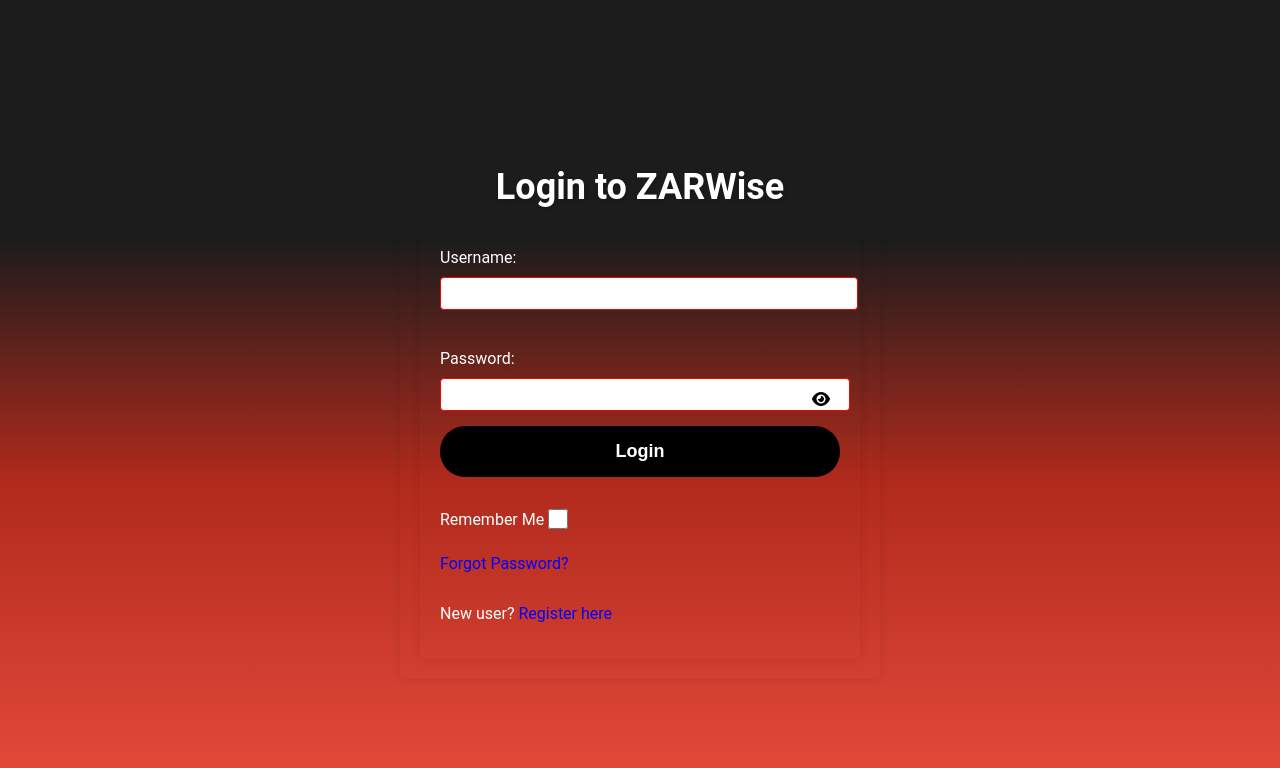
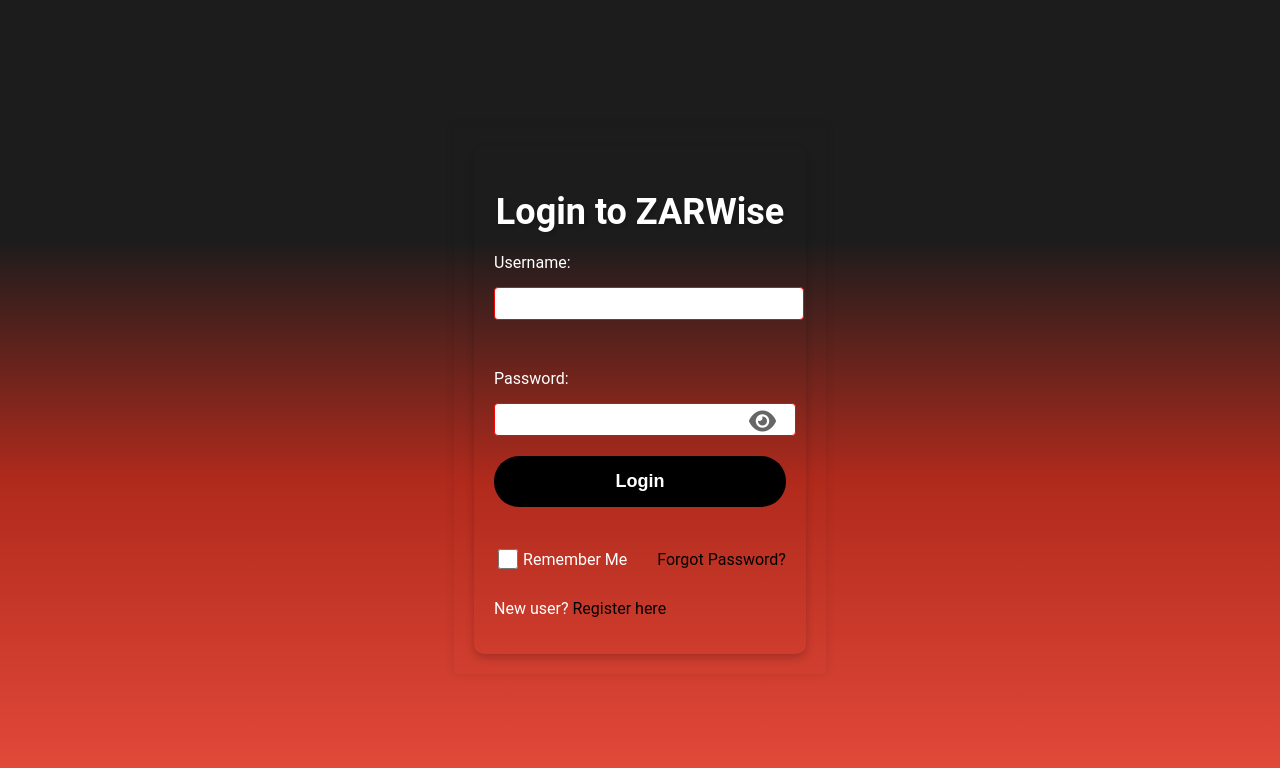
Before and after one commit to Cellie0320/personal_expense_tracker, a PHP site: page /login.php in a window 1280 px wide. Shown: the top 768 px of the page. Run offline with PHP 8.4, Linux system fonts and the light colour scheme.

Commit message:
Enhance expense management UI: update modals for expense addition confirmation, improve layout and styling of dashboard elements, and adjust savings calculation logic with user alerts for budget limits.

```diff
--- a/frontend/public/ajax.js
+++ b/frontend/public/ajax.js
@@ -137,9 +137,8 @@
                 other_category: other_category
             },
             success: function () {
-                alert("Expense added successfully!");
                 $('#addExpenseModal').modal('hide');
-                loadExpenses();
+                $('#expenseAddedModal').modal('show'); // Show the expense added modal
             },
             error: function (xhr, status, error) {
                 console.error("Failed to add expense:", error);
--- a/frontend/public/login.php
+++ b/frontend/public/login.php
@@ -32,10 +32,10 @@
                 <button type="submit">Login</button>
                 <br>
                 <div class="remember-me-container">
+                    <input type="checkbox" id="remember-me" name="remember-me">
                     <label for="remember-me">Remember Me</label>
-                    <input type="checkbox" id="remember-me" name="remember-me">
+                    <a href="forgot_password.php" class="forgot-password-link">Forgot Password?</a>
                 </div>
-                <p class="forgot-password-link"><a href="forgot_password.php">Forgot Password?</a></p>
                 <p class="register-link">New user? <a href="register.php">Register here</a></p>
             </form>
         </div>
--- a/frontend/public/script.js
+++ b/frontend/public/script.js
@@ -130,8 +130,12 @@
     // Calculate savings
     function calculateSavings(totalExpenses) {
         const budget = parseFloat($('#budget-input').val()) || 0;
-        const savings = budget - totalExpenses;
+        const savings = Math.max(budget, totalExpenses) - Math.min(budget, totalExpenses);
         $('#savings').text(`R${savings}`);
+        if (budget < totalExpenses) {
+            alert('Warning: Your budget is less than your total expenses.');
+        }
+        refreshChartData(); // Refresh chart data after calculating savings
     }
 
     // Event listener for budget input change
@@ -156,7 +160,6 @@
     fetchTotalExpenses();
 });
 
-/*contact form reset*/
 function resetForm() {
     document.getElementById('contactForm').reset();
 }
--- a/frontend/public/style.css
+++ b/frontend/public/style.css
@@ -58,18 +58,18 @@
     display: flex;
     flex-direction: column;
     align-items: center;
+    background-color:transparent; /* Semi-transparent background */
+    padding: 20px;
+    border-radius: 10px;
+    box-shadow: 0 4px 8px rgba(0, 0, 0, 0.2);
 }
 
 /* Form styling */
 form {
     display: grid;
     grid-template-columns: 1fr;
-    gap: 5px; /* Reduced gap between form fields */
-    background: transparent;
-    padding: 20px;
-    border-radius: 5px;
-    box-shadow: 0 0 10px rgba(0, 0, 0, 0.1);
-    width: 400px;
+    gap: 10px;
+    width: 100%;
 }
 
 label {
@@ -113,7 +113,9 @@
     top: 50%;
     transform: translateY(-50%);
     cursor: pointer;
-    color: black;
+    color: #666; /* Darker color */
+    font-size: 1.5rem; /* Bigger size */
+    margin-top: -3px;
 }
 
 .remember-me-container {
@@ -128,33 +130,16 @@
     height: 20px;
     accent-color: black;
 }
-/* Forgot password link styling */
-.forgot-password-link {
-    margin-top: 10px;
-    color: white;
+
+.remember-me-container .forgot-password-link {
+    margin-left: 30px; /* Adjusted gap */
+    margin-top: -5px; /* Move up */
+    color: black; /* Dark black color */
+    text-decoration: none;
+    transition: color 0.3s ease;
 }
 
-.forgot-password-link a {
-    color: #e74c3c;
-    text-decoration: none;
-}
-
-.forgot-password-link a:hover {
-    text-decoration: underline;
-}
-
-/* Register link styling */
-.register-link, .login-link {
-    margin-top: 10px;
-    color: white;
-}
-
-.register-link a , .login-link a {
-    color: blue;
-    text-decoration: none;
-}
-
-.register-link a:hover, .login-link a:hover {
+.remember-me-container .forgot-password-link:hover {
     text-decoration: underline;
 }
 
@@ -172,28 +157,30 @@
 }
 
 button:hover {
-    background:darkred;
+    background: darkred;
 }
 
 button:focus {
     outline: none;
-    box-shadow: 0 0 0 3px rgba(255,0,0,0.5);
+    box-shadow: 0 0 0 3px rgba(255, 0, 0, 0.5);
 }
 
-/* Forgot password link styling */
-.forgot-password-link {
+/* Register link styling */
+.register-link,.login-link {
     margin-top: 10px;
     color: white;
 }
 
-.forgot-password-link a {
-    color: blue;
+.register-link a, .login-link a {
+    color: black; /* Dark black color */
     text-decoration: none;
 }
 
-.forgot-password-link a:hover {
+
+.register-link a:hover, .login-link a:hover {
     text-decoration: underline;
 }
+
 
 /* Error message styling */
 .error-message {
```
Also changed, not shown: frontend/public/dashboard.php (+27 -3 lines).
